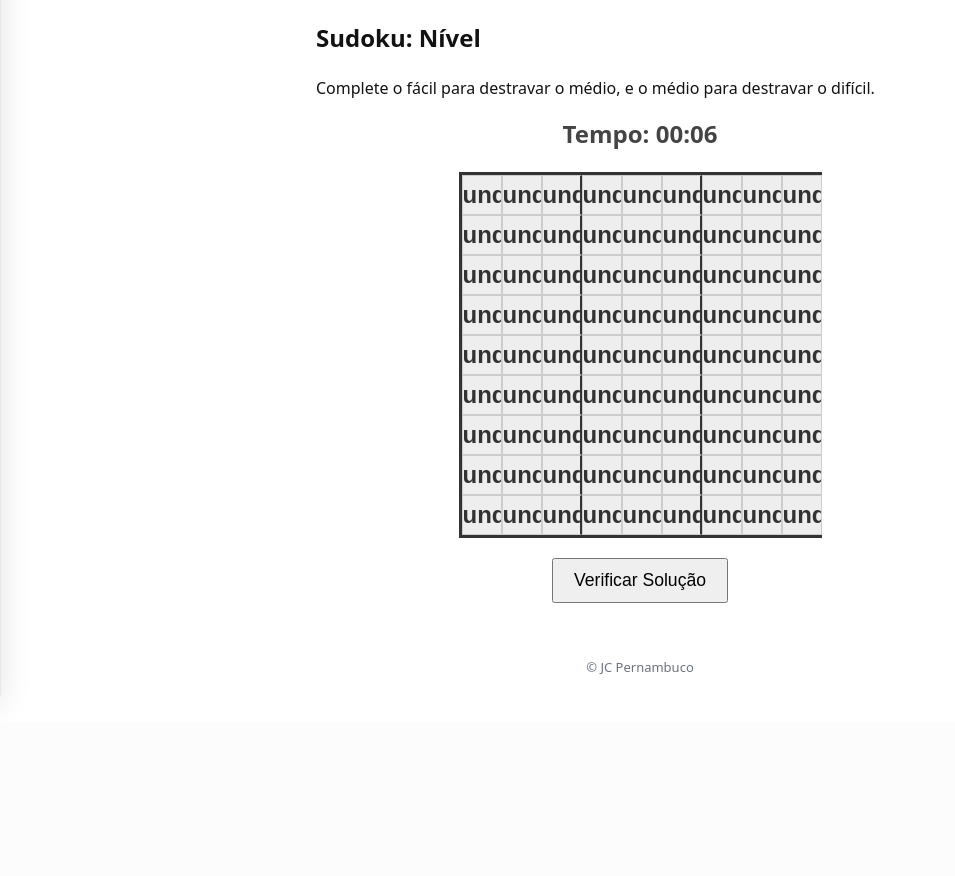
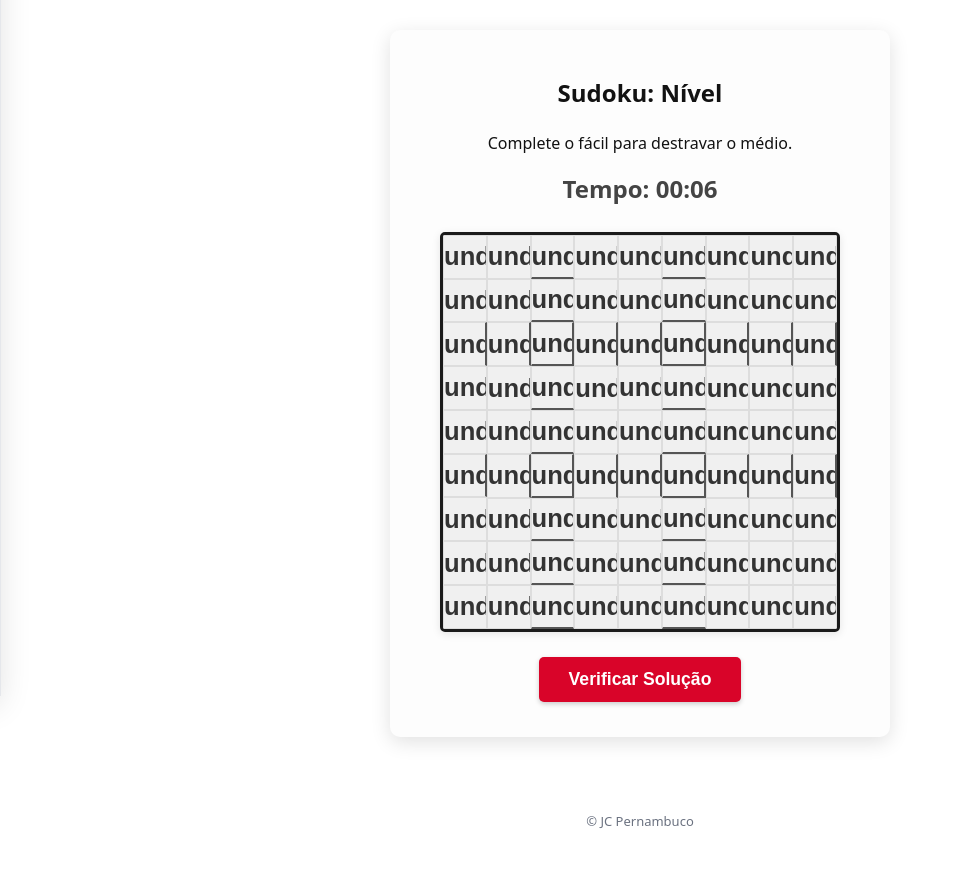
Before and after one commit to IgorGabrielDs/ProjetoJC, a Django app: template sudoku/templates/sudoku/sudoku.html in a window 1280 px wide. Shown: the part 105-981 px from the top of the page, without its empty margins (0-955 px from the left). Before the commit the page ends 801 px from the top, so only its background shows below. Run offline with Django 5.2, Linux system fonts and the light colour scheme; the template is opened without the code that fills it, so the values that code supplies are empty.

Commit message:
html do sudoku

```diff
--- a/JornalDoCommercio/settings.py
+++ b/JornalDoCommercio/settings.py
@@ -8,7 +8,7 @@
 
 SECRET_KEY = os.getenv('SECRET_KEY')
 
-DEBUG = False #mudar quando estiver em dev / produção
+DEBUG = True #mudar quando estiver em dev / produção
 
 ALLOWED_HOSTS = ['jornaldocommercio.azurewebsites.net', '127.0.0.1', 'localhost']
 
@@ -119,3 +119,5 @@
 MEDIA_ROOT = BASE_DIR / "media"
 
 os.makedirs(MEDIA_ROOT, exist_ok=True)
+
+LOGIN_URL = 'login'
--- a/sudoku/templates/sudoku/sudoku.html
+++ b/sudoku/templates/sudoku/sudoku.html
@@ -1,24 +1,37 @@
 {% extends 'base.html' %}
+{% load static %}
 
-{% block content %}
+{% block title %}Jogo Sudoku - {{ difficulty|title }} - JC{% endblock %}
+
+{% block extra_head %}
 <style>
-    /* CSS básico para o grid do Sudoku */
+    .sudoku-container {
+        max-width: 500px;
+        margin: 30px auto;
+        padding: 25px;
+        background: #fdfdfd;
+        border-radius: 10px;
+        box-shadow: 0 5px 20px rgba(0,0,0,0.12);
+        text-align: center;
+    }
+
     #sudoku-grid {
         display: grid;
-        grid-template-columns: repeat(9, 40px);
-        grid-template-rows: repeat(9, 40px);
-        border: 3px solid #333;
-        margin: 20px auto;
-        width: 363px; /* 9 * 40px + 2 * 1.5px border */
+        grid-template-columns: repeat(9, minmax(0, 1fr));
+        border: 3px solid #1a1a1a;
+        margin: 25px auto;
+        max-width: 400px;
+        border-radius: 5px;
+        overflow: hidden;
+        box-shadow: 0 2px 8px rgba(0,0,0,0.1);
     }
 
     .sudoku-cell {
-        width: 40px;
-        height: 40px;
-        border: 1px solid #ccc;
-        text-align: center;
-        font-size: 24px;
-        box-sizing: border-box; /* Importante para o layout */
+        width: 100%;
+        aspect-ratio: 1 / 1;
+        border: 1px solid #ddd;
+        box-sizing: border-box;
+        background-color: #fff;
     }
 
     .sudoku-cell input {
@@ -26,199 +39,258 @@
         height: 100%;
         border: none;
         text-align: center;
-        font-size: 24px;
+        font-size: 1.6em;
+        font-family: Arial, sans-serif;
         padding: 0;
         box-sizing: border-box;
+        color: #0d47a1;
+        background-color: transparent;
+        transition: background-color 0.2s ease;
+        -moz-appearance: textfield;
+    }
+    .sudoku-cell input::-webkit-outer-spin-button,
+    .sudoku-cell input::-webkit-inner-spin-button {
+        -webkit-appearance: none;
+        margin: 0;
     }
 
-    /* Input das pistas (números iniciais) */
     .sudoku-cell input.clue {
-        background-color: #eee;
+        background-color: #f0f0f0;
         color: #333;
         font-weight: bold;
     }
 
-    /* Linhas mais grossas para os blocos 3x3 */
+    .sudoku-cell input:not(.clue):focus {
+         background-color: #fffde7;
+         outline: 2px solid #D90429;
+         outline-offset: -2px;
+    }
+
     .sudoku-cell:nth-child(3n) {
-        border-right: 2px solid #333;
+        border-right: 2px solid #555;
     }
     .sudoku-cell:nth-child(9n) {
-        border-right: 1px solid #ccc; /* Reset no final */
+        border-right: 1px solid #ddd;
     }
 
-    /* Linhas 3 e 6 */
-    #sudoku-grid .row-2 .sudoku-cell,
-    #sudoku-grid .row-5 .sudoku-cell {
-        border-bottom: 2px solid #333;
+    .grid-row:nth-child(3) .sudoku-cell,
+    .grid-row:nth-child(6) .sudoku-cell {
+        border-bottom: 2px solid #555;
+    }
+    .grid-row:nth-child(9) .sudoku-cell {
+         border-bottom: 1px solid #ddd;
     }
 
-    /* Estilo para o timer */
     #timer-container {
         font-size: 1.5em;
         font-weight: bold;
-        text-align: center;
-        margin: 10px 0;
         color: #444;
     }
 
     #check-button {
         display: block;
-        margin: 10px auto;
-        padding: 10px 20px;
+        margin: 20px auto 10px auto;
+        padding: 12px 30px;
         font-size: 1.1em;
+        font-weight: bold;
+        color: #fff;
+        background-color: #D90429;
+        border: none;
+        border-radius: 5px;
+        cursor: pointer;
+        box-shadow: 0 2px 5px rgba(0,0,0,0.2);
+        transition: background-color 0.3s ease, transform 0.1s ease;
+    }
+    #check-button:hover:not(:disabled) {
+        background-color: #b80324;
+    }
+     #check-button:active:not(:disabled) {
+         transform: scale(0.98);
+    }
+    #check-button:disabled {
+        background-color: #aaa;
+        box-shadow: none;
+        cursor: not-allowed;
     }
 
     #message-area {
-        text-align: center;
         font-size: 1.1em;
+        font-weight: bold;
         margin-top: 10px;
     }
+    #message-area.success {
+        color: green;
+    }
+    #message-area.error {
+        color: red;
+    }
 </style>
+{% endblock %}
 
-<h2>Sudoku: Nível {{ puzzle.get_difficulty_display }}</h2>
-<p>Complete o fácil para destravar o médio, e o médio para destravar o difícil.</p>
+
+{% block content %}
+<div class="sudoku-container">
+
+    <h2>Sudoku:
+        Nível
+        {% if difficulty == 'easy' %}
+            Fácil
+        {% elif difficulty == 'medium' %}
+            Médio
+        {% elif difficulty == 'hard' %}
+            Difícil
+        {% else %}
+            {{ difficulty|title }}
+        {% endif %}
+    </h2>
+
+    <p>
+        {% if progress.completed_medium %}
+            Nível Médio Completo!
+        {% elif progress.completed_easy %}
+            Nível Fácil Completo!
+        {% else %}
+            Complete o fácil para destravar o médio.
+        {% endif %}
+    </p>
 
     <div id="timer-container">
         Tempo: <span id="timer">00:00</span>
     </div>
 
+    {% csrf_token %}
+
     <div id="sudoku-grid"></div>
 
     <button id="check-button">Verificar Solução</button>
-<div id="message-area" style="font-weight: bold;"></div>
+    <div id="message-area"></div>
 
+    {{ puzzle.id|json_script:"puzzle-id" }}
     {{ problem_board_json|json_script:"problem-board" }}
-{{ puzzle.id|json_script:"puzzle-id" }}
-{% csrf_token %} <script>
+
+</div>
+{% endblock %}
+
+
+{% block extra_js %}
+    {{ block.super }}
+
+    <script>
     document.addEventListener('DOMContentLoaded', function() {
-        const grid = document.getElementById('sudoku-grid');
-        const problemBoard = JSON.parse(document.getElementById('problem-board').textContent);
-        const puzzleId = JSON.parse(document.getElementById('puzzle-id').textContent);
-        const checkButton = document.getElementById('check-button');
-        const messageArea = document.getElementById('message-area');
-        const csrfToken = document.querySelector('[name=csrfmiddlewaretoken]').value;
+        const grade = document.getElementById('sudoku-grid');
 
-        // --- LÓGICA DO TIMER ---
-        const timerElement = document.getElementById('timer');
-        let startTime = Date.now(); // Grava o tempo exato de início
-        let timerInterval;
+        const tabuleiroProblema = JSON.parse(document.getElementById('problem-board').textContent);
+        const desafioId = JSON.parse(document.getElementById('puzzle-id').textContent);
+        const botaoVerificar = document.getElementById('check-button');
+        const areaMensagem = document.getElementById('message-area');
 
-        function updateTimer() {
-            // Calcula o tempo total em segundos
-            let elapsedSeconds = Math.floor((Date.now() - startTime) / 1000);
+        const tokenCSRF = document.querySelector('[name=csrfmiddlewaretoken]').value;
 
-            let minutes = Math.floor(elapsedSeconds / 60);
-            let seconds = elapsedSeconds % 60;
+        const elementoTimer = document.getElementById('timer');
+        let inicioTempo = Date.now();
+        let intervaloTimer;
 
-            // Formata para "MM:SS"
-            timerElement.textContent =
-                `${minutes.toString().padStart(2, '0')}:${seconds.toString().padStart(2, '0')}`;
+        function atualizarTimer() {
+            let segundosPassados = Math.floor((Date.now() - inicioTempo) / 1000);
+            let minutos = Math.floor(segundosPassados / 60);
+            let segundos = segundosPassados % 60;
+            elementoTimer.textContent =
+                `${minutos.toString().padStart(2, '0')}:${segundos.toString().padStart(2, '0')}`;
+        }
+        intervaloTimer = setInterval(atualizarTimer, 1000);
+
+        for (let r = 0; r < 9; r++) {
+            const divLinha = document.createElement('div');
+            divLinha.classList.add('grid-row');
+
+            for (let c = 0; c < 9; c++) {
+                const i = r * 9 + c;
+                const celula = document.createElement('div');
+                celula.classList.add('sudoku-cell');
+
+                const campoInput = document.createElement('input');
+                campoInput.setAttribute('type', 'tel');
+                campoInput.setAttribute('maxlength', '1');
+
+                const caractere = tabuleiroProblema[i];
+                if (caractere !== '.') {
+                    campoInput.value = caractere;
+                    campoInput.readOnly = true;
+                    campoInput.classList.add('clue');
                 }
 
-        // Inicia o timer, atualizando a cada segundo
-        timerInterval = setInterval(updateTimer, 1000);
-        // -------------------------
-
-        // Desenha o tabuleiro
-        for (let i = 0; i < 81; i++) {
-            const cell = document.createElement('div');
-            cell.classList.add('sudoku-cell');
-
-            // Adiciona classe para estilizar as linhas dos blocos
-            const row = Math.floor(i / 9);
-            cell.classList.add(`row-${row}`);
-
-            const input = document.createElement('input');
-            input.setAttribute('type', 'text');
-            input.setAttribute('maxlength', '1');
-
-            const char = problemBoard[i];
-            if (char !== '.') {
-                // É uma pista (número inicial)
-                input.value = char;
-                input.readOnly = true; // Não pode ser alterado
-                input.classList.add('clue');
-            }
-
-            // Validação de input (só permite 1-9)
-            input.addEventListener('input', function(e) {
-                // Permite apagar o campo ou digitar 1-9
+                campoInput.addEventListener('input', function(e) {
                     if (e.target.value === '' || /^[1-9]$/.test(e.target.value)) {
-                    // válido
                     } else {
                         e.target.value = '';
                     }
                 });
 
-            cell.appendChild(input);
-            grid.appendChild(cell);
+                celula.appendChild(campoInput);
+                divLinha.appendChild(celula);
+            }
+            grade.appendChild(divLinha);
         }
 
-        // Lógica para verificar a solução
-        checkButton.addEventListener('click', function() {
-            let userSolutionStr = '';
-            const inputs = grid.querySelectorAll('input');
+        botaoVerificar.addEventListener('click', function() {
+            let solucaoUsuarioStr = '';
+            const camposInput = grade.querySelectorAll('input');
 
-            let isComplete = true;
-            inputs.forEach(input => {
-                if (input.value === '') {
-                    isComplete = false;
+            let estaCompleto = true;
+            camposInput.forEach(campo => {
+                if (campo.value === '') {
+                    estaCompleto = false;
                 }
-                userSolutionStr += (input.value || '.'); // Usa '.' para células vazias
+                solucaoUsuarioStr += (campo.value || '0');
             });
 
-            if (!isComplete) {
-                messageArea.textContent = 'Por favor, preencha todas as células.';
-                messageArea.style.color = 'red';
-                return;
+            if (!estaCompleto) {
+                areaMensagem.textContent = 'Por favor, preencha todas as células.';
+                areaMensagem.className = 'error';
             }
 
-            // Captura o tempo no momento do clique
-            let finalElapsedSeconds = Math.floor((Date.now() - startTime) / 1000);
+            let segundosPassadosFinal = Math.floor((Date.now() - inicioTempo) / 1000);
 
-            messageArea.textContent = 'Verificando...';
-            messageArea.style.color = '#333';
+            areaMensagem.textContent = 'Verificando...';
+            areaMensagem.className = '';
+            botaoVerificar.disabled = true;
 
-            // Envia para a view do Django
             fetch("{% url 'sudoku:check_solution' %}", {
                 method: 'POST',
                 headers: {
                     'Content-Type': 'application/json',
-                    'X-CSRFToken': csrfToken
+                    'X-CSRFToken': tokenCSRF
                 },
                 body: JSON.stringify({
-                    'puzzle_id': puzzleId,
-                    'solution': userSolutionStr,
-                    'elapsed_seconds': finalElapsedSeconds // <-- Envia o tempo para o backend
+                    'puzzle_id': desafioId,
+                    'solution': solucaoUsuarioStr,
+                    'elapsed_seconds': segundosPassadosFinal
                 })
             })
-            .then(response => response.json())
-            .then(data => {
-                if (data.success) {
-                    // Para o timer
-                    clearInterval(timerInterval);
+            .then(resposta => resposta.json())
+            .then(dados => {
+                if (dados.success) {
+                    clearInterval(intervaloTimer);
+                    areaMensagem.textContent = 'Parabéns! Solução correta!';
+                    areaMensagem.className = 'success';
+                    botaoVerificar.disabled = true;
 
-                    messageArea.textContent = 'Parabéns! Solução correta!';
-                    messageArea.style.color = 'green';
-
-                    // Desabilita o botão para evitar re-envio
-                    checkButton.disabled = true;
-
-                    if (data.next_level) {
+                    if (dados.next_level) {
                         alert('Correto! Você será redirecionado para o próximo nível.');
-                        window.location.href = `/sudoku/${data.next_level}/`;
+                        window.location.href = `/sudoku/${dados.next_level}/`;
                     } else {
                         alert('Você completou todos os desafios de hoje!');
                     }
                 } else {
-                    messageArea.textContent = data.message || 'Solução incorreta. Tente novamente!';
-                    messageArea.style.color = 'red';
+                    areaMensagem.textContent = dados.message || 'Solução incorreta. Tente novamente!';
+                    areaMensagem.className = 'error';
+                    botaoVerificar.disabled = false;
                 }
             })
-            .catch(error => {
-                messageArea.textContent = 'Erro ao verificar. Tente novamente.';
-                messageArea.style.color = 'red';
-                console.error('Error:', error);
+            .catch(erro => {
+                areaMensagem.textContent = 'Erro de comunicação. Tente novamente.';
+                areaMensagem.className = 'error';
+                botaoVerificar.disabled = false;
             });
         });
     });
```
Also changed, not shown: noticias/migrations/0008_noticia_atualizado_em_noticia_autor_and_more.py (added). Lines whose indentation alone changed are shown as unchanged.
